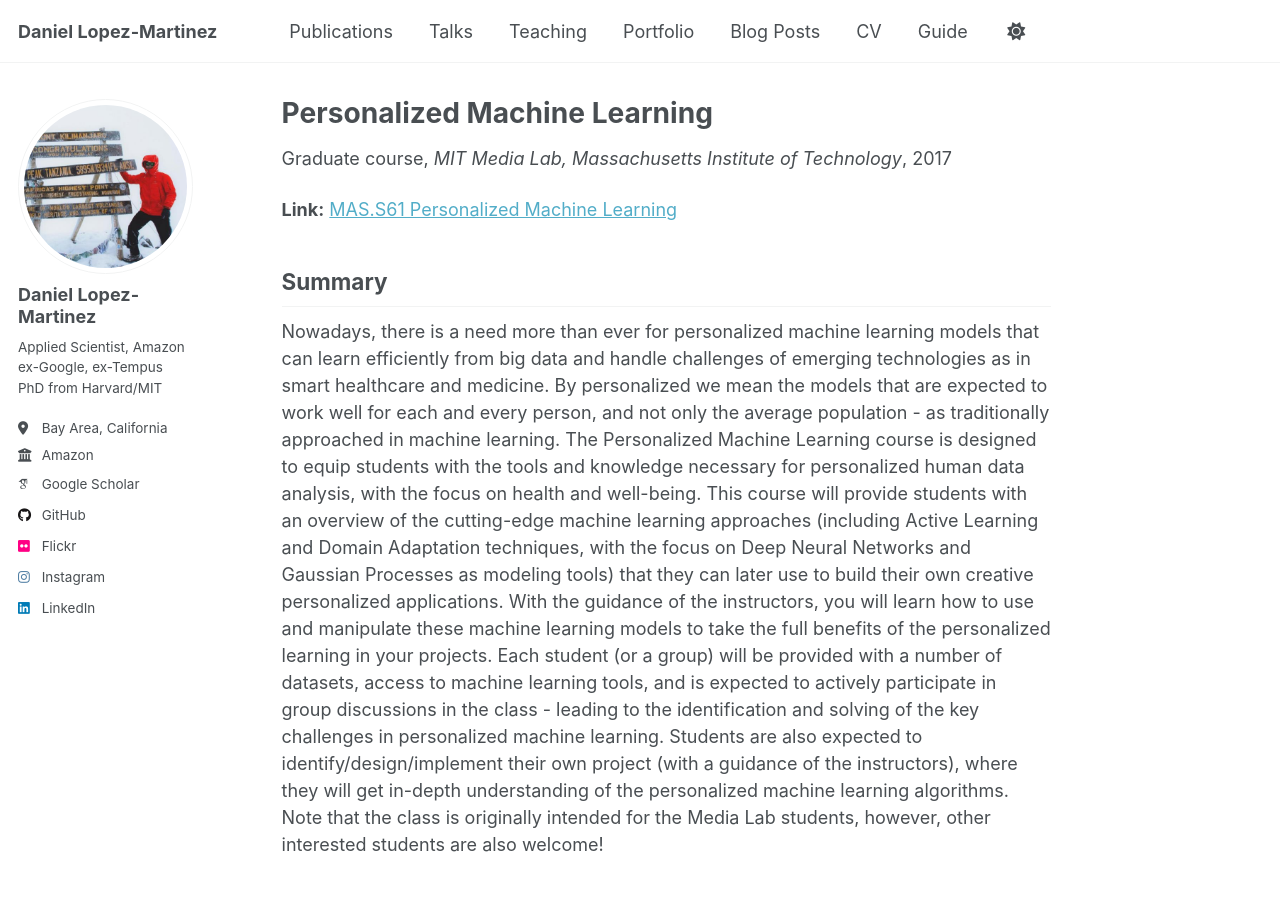
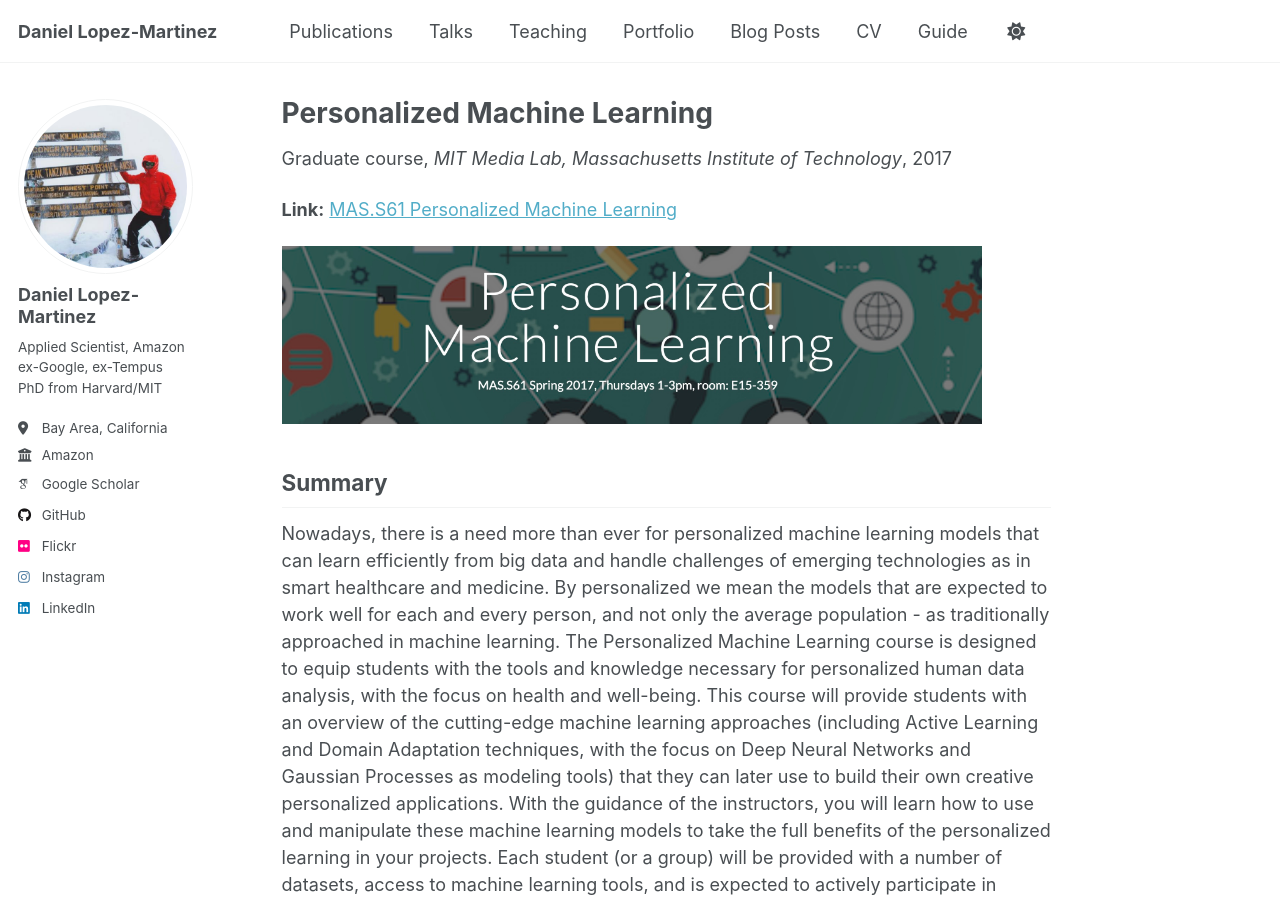
Before and after one commit to daniel-lopezmartinez/daniel-lopezmartinez.github.io, a Jekyll site: the page built from _teaching/2017-personalized-machine-learning.md, in a window 1280 px wide and 900 px high. Built offline with Jekyll 4.4.1, drawn with Linux system fonts in a browser that asks for light colours; some web fonts are replaced; a script that is not in the unit is left out.

Commit message:
Adds MIT class image

```diff
--- a/_teaching/2017-personalized-machine-learning.md
+++ b/_teaching/2017-personalized-machine-learning.md
@@ -9,6 +9,8 @@ location: "Boston, MA"
 ---
 
 **Link:** [MAS.S61 Personalized Machine Learning](https://sites.google.com/view/classmass61/home)
+
+<img src='/images/blog/2017-mit-personalized-machine-learning.jpg' width="700" height="400">
 
 ## Summary
 
```
Also changed, not shown: images/blog/2017-mit-personalized-machine-learning.jpg (added).
